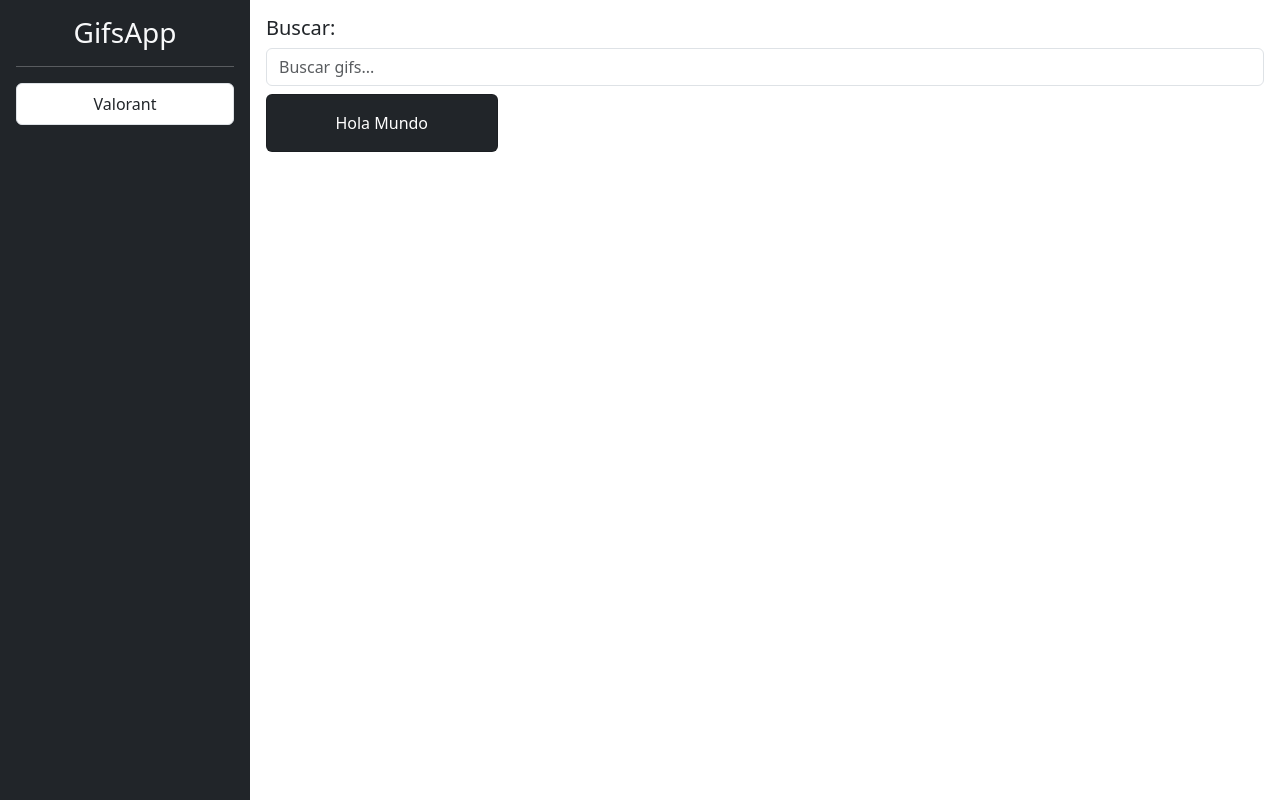
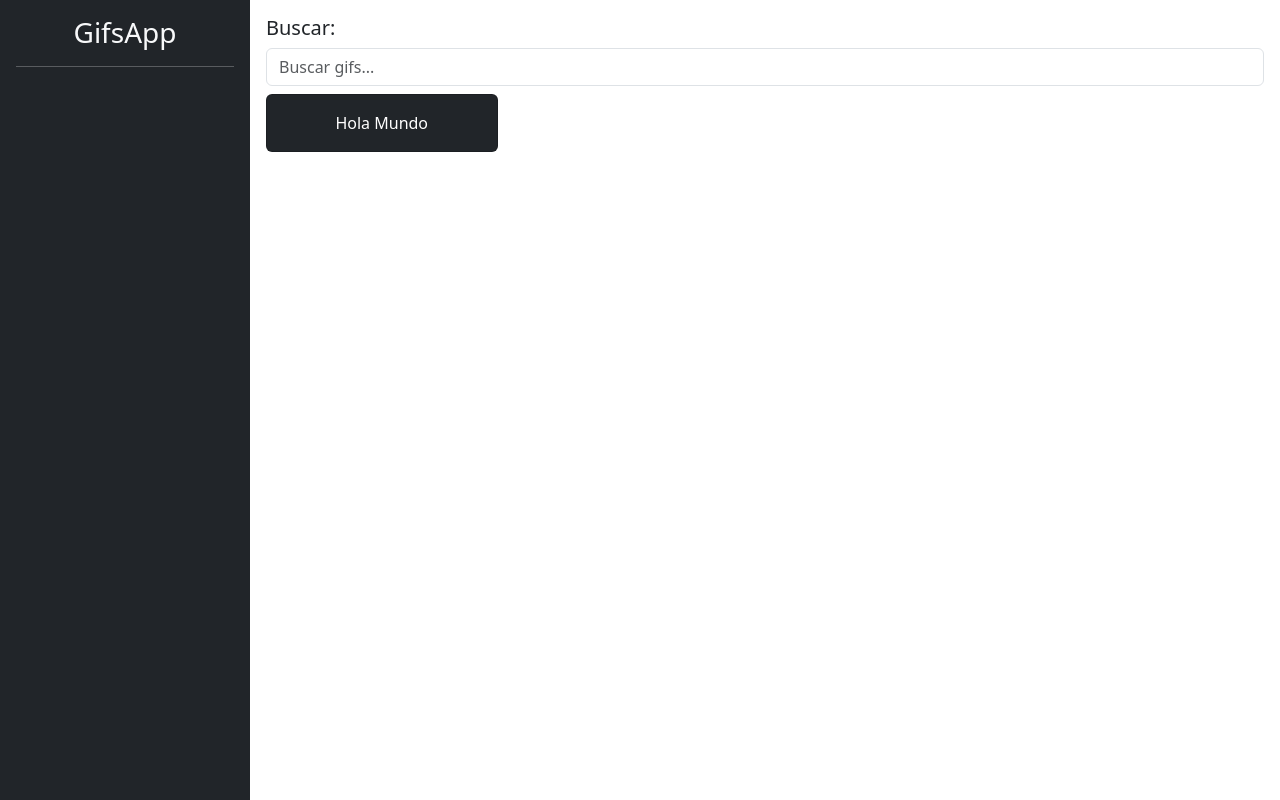
Before and after one commit to alomeliBravo/03-gifs-app, an Angular app: page / in a window 1280 px wide. Built offline with nearby package versions, Linux system fonts and the light colour scheme.

Commit message:
Video #92 Gifs Service

```diff
--- a/src/app/gifs/components/search-box/search-box.component.ts
+++ b/src/app/gifs/components/search-box/search-box.component.ts
@@ -1,4 +1,5 @@
-import { Component, ElementRef, OnInit, ViewChild } from '@angular/core';
+import { Component, ElementRef, ViewChild } from '@angular/core';
+import { GifsService } from '../../services/gifs.service';
 
 @Component({
   standalone: false,
@@ -18,10 +19,13 @@
   @ViewChild('txtTagInput')
   public tagInput!: ElementRef<HTMLInputElement>
 
-  constructor() { }
+  constructor(private gifsService: GifsService) { }
 
   searchTag () {
     const newTag = this.tagInput.nativeElement.value;
-    console.log({ newTag })
+
+    this.gifsService.searchTag(newTag);
+
+    this.tagInput.nativeElement.value = '';
   }
 }
--- /dev/null
+++ b/src/app/gifs/services/gifs.service.ts
@@ -0,0 +1,18 @@
+import { Injectable } from '@angular/core';
+
+@Injectable({providedIn: 'root'})
+export class GifsService {
+
+  private _tagsHistory: string[] = [];
+
+  constructor() { }
+
+  get tagsHistory(): string[] {
+    return [...this._tagsHistory];
+  }
+
+  searchTag( tag: string ) {
+    this._tagsHistory.unshift( tag );
+  }
+
+}
--- a/src/app/shared/components/sidebar/sidebar.component.html
+++ b/src/app/shared/components/sidebar/sidebar.component.html
@@ -3,8 +3,10 @@
   <hr class="text-white">
 
   <div class="list-group list-reset">
-    <button class="list-group-item list-group-item-action">
-      Valorant
+    <button
+      class="list-group-item list-group-item-action mb-1"
+      *ngFor="let tag of tagsList">
+      {{tag | titlecase }}
     </button>
   </div>
 </div>
--- a/src/app/shared/components/sidebar/sidebar.component.ts
+++ b/src/app/shared/components/sidebar/sidebar.component.ts
@@ -1,4 +1,5 @@
 import { ChangeDetectionStrategy, Component } from '@angular/core';
+import { GifsService } from '../../../gifs/services/gifs.service';
 
 @Component({
   standalone: false,
@@ -6,4 +7,12 @@
   templateUrl: './sidebar.component.html',
   styleUrls: ['./sidebar.component.css'],
 })
-export class SidebarComponent { }
+export class SidebarComponent {
+
+  constructor ( private gifsService: GifsService ){}
+
+  get tagsList(): string[] {
+    return this.gifsService.tagsHistory;
+  }
+
+}
```
